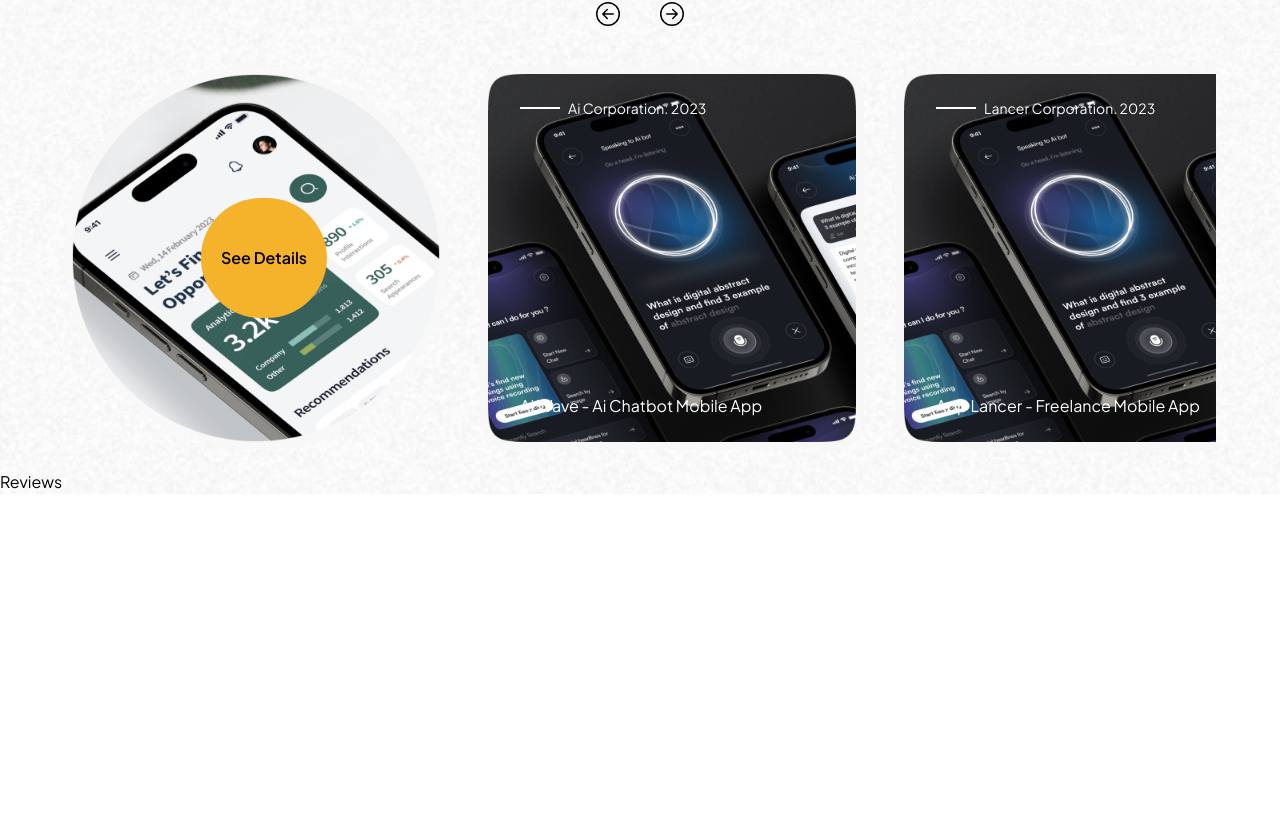
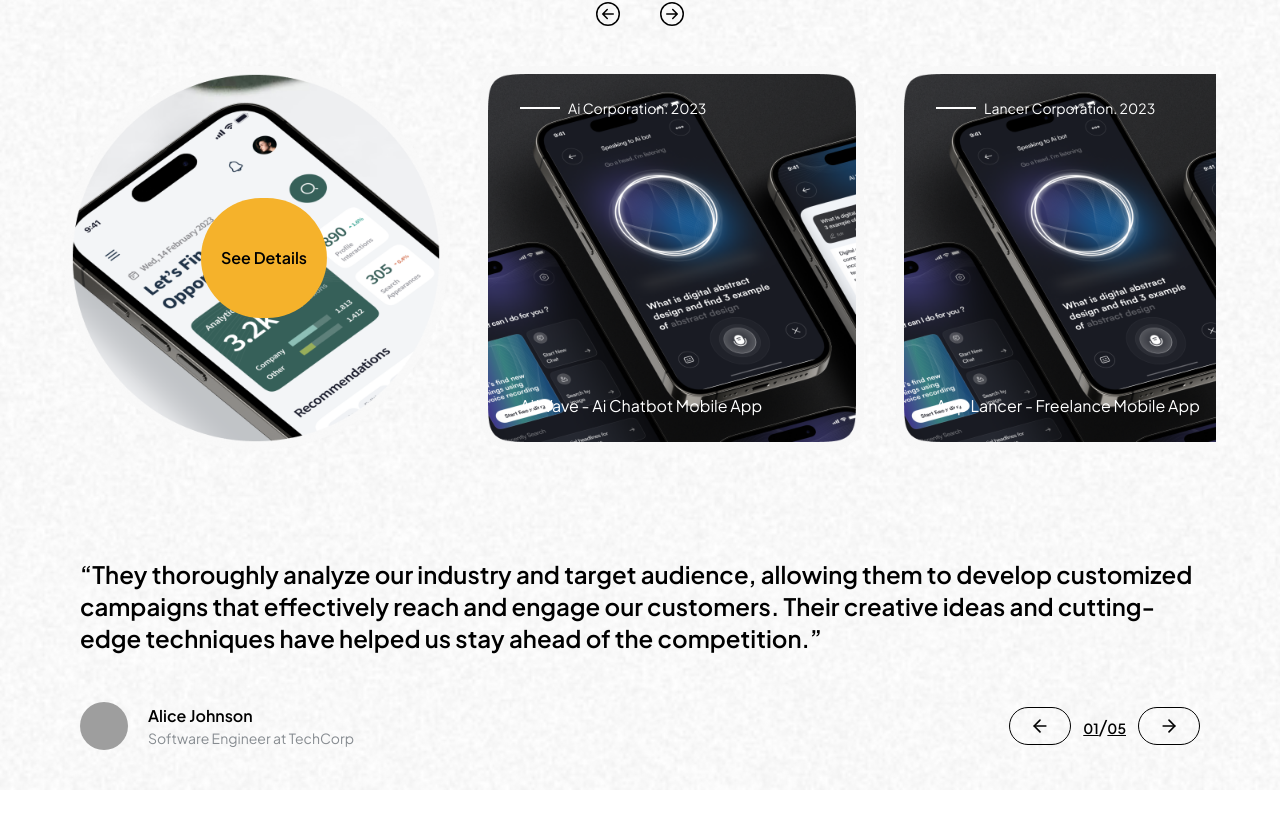
Before and after one commit to 7vTr0x7/ZoomTech, a React (Vite) app in the folder frontend/: page / in a window 1280 px wide. Shown: the part 1417-2231 px from the top of the page. Before the commit the page ends 1911 px from the top, so only its background shows below. Built offline with nearby package versions, Linux system fonts and the light colour scheme; grey boxes are pictures that could not be loaded.

Commit message:
feat: Reviews

```diff
--- a/frontend/src/components/home/Reviews.jsx
+++ b/frontend/src/components/home/Reviews.jsx
@@ -1,7 +1,112 @@
-import React from "react";
+import React, { useState } from "react";
+
+import { FiArrowLeft } from "react-icons/fi";
+import { FiArrowRight } from "react-icons/fi";
 
 const Reviews = () => {
-  return <div>Reviews</div>;
+  const [reviews, setReviews] = useState([
+    {
+      _id: "1",
+      name: "Alice Johnson",
+      designation: "Software Engineer",
+      company: "TechCorp",
+      review:
+        "They thoroughly analyze our industry and target audience, allowing them to develop customized campaigns that effectively reach and engage our customers. Their creative ideas and cutting-edge techniques have helped us stay ahead of the competition.",
+      imageUrl: "https://randomuser.me/api/portraits/women/1.jpg", // Replace with Alice's real image URL
+    },
+    {
+      _id: "2",
+      name: "Bob Smith",
+      designation: "Product Manager",
+      company: "InnovateX",
+      review: "A challenging but rewarding experience.",
+      imageUrl: "https://randomuser.me/api/portraits/men/2.jpg", // Replace with Bob's real image URL
+    },
+    {
+      _id: "3",
+      name: "Catherine Lee",
+      designation: "UX Designer",
+      company: "Designify",
+      review: "Creativity is encouraged, and feedback is constructive.",
+      imageUrl: "https://randomuser.me/api/portraits/women/3.jpg", // Replace with Catherine's real image URL
+    },
+    {
+      _id: "4",
+      name: "Daniel Brown",
+      designation: "Data Scientist",
+      company: "AnalyticsPro",
+      review: "Excellent opportunities for growth and learning.",
+      imageUrl: "https://randomuser.me/api/portraits/men/4.jpg", // Replace with Daniel's real image URL
+    },
+    {
+      _id: "5",
+      name: "Evelyn Garcia",
+      designation: "Marketing Specialist",
+      company: "BrandWise",
+      review: "Fantastic workplace with a clear vision and values.",
+      imageUrl: "https://randomuser.me/api/portraits/women/5.jpg", // Replace with Evelyn's real image URL
+    },
+  ]);
+
+  const [currentPage, setCurrentPage] = useState(1);
+
+  const handleNextPage = (page) => {
+    if (page < reviews.length) {
+      setCurrentPage((prev) => prev + 1);
+    }
+  };
+  const handlePrevPage = (page) => {
+    if (reviews.length > 1 && page > 1) {
+      setCurrentPage((prev) => prev - 1);
+    }
+  };
+
+  return (
+    <div className="my-12 py-10 px-20">
+      {reviews?.length > 0 &&
+        [reviews[currentPage - 1]].map((review) => (
+          <div key={review._id}>
+            <p className="text-2xl font-semibold">{`“${review.review}”`}</p>
+            <div className="mt-12 flex items-center justify-between">
+              <div className="flex items-center gap-5">
+                <img
+                  alt={review.name}
+                  src={review.imageUrl}
+                  className="h-12 w-12 rounded-full"
+                />
+                <div>
+                  <p className="font-semibold">{review.name}</p>
+                  <p className="text-[#878C91] text-sm">
+                    {review.designation} at {review.company}
+                  </p>
+                </div>
+              </div>
+              <div className="flex gap-3 items-center text-xl select-none">
+                <div
+                  className="px-5 py-2 border border-black rounded-3xl hover:bg-black hover:text-white"
+                  onClick={() => handlePrevPage(currentPage)}>
+                  <FiArrowLeft />
+                </div>
+                <div>
+                  <span className="underline font-semibold text-sm">
+                    {currentPage < 10 && `0${currentPage}`}
+                  </span>
+                  <span>/</span>
+                  <span className="underline font-semibold text-sm">
+                    {reviews.length < 10 && `0${reviews.length}`}
+                  </span>
+                </div>
+                <div
+                  className="px-5 py-2 border border-black rounded-3xl hover:bg-black hover:text-white"
+                  onClick={() => handleNextPage(currentPage)}>
+                  <FiArrowRight />
+                </div>
+              </div>
+            </div>
+          </div>
+        ))}
+    </div>
+  );
 };
 
 export default Reviews;
```
